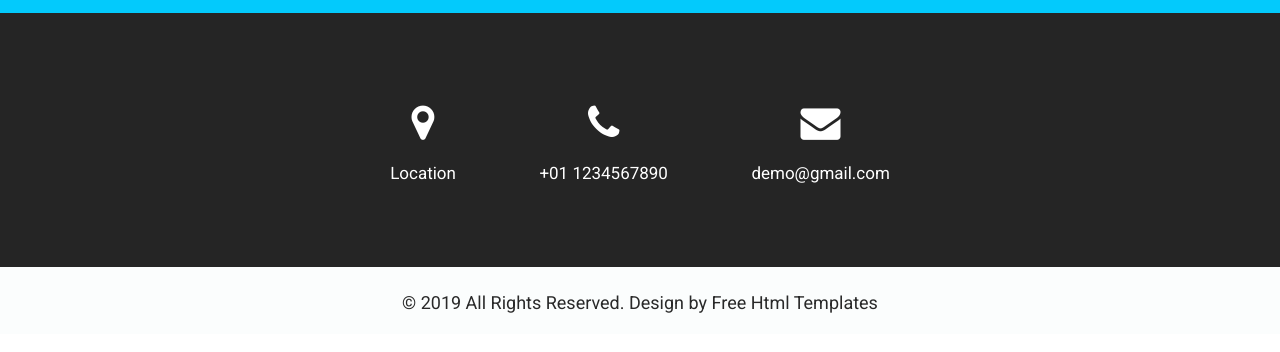
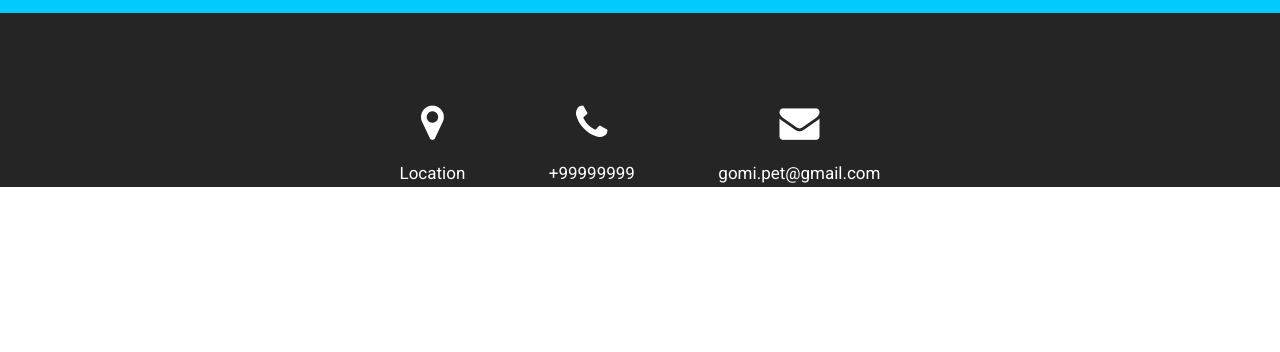
Before and after one commit to fernando2094/proyectoGomitas, a plain HTML site: page shop.html in a window 1280 px wide. Shown: the part 124-476 px from the top of the page. Drawn offline with nearby package versions, Linux system fonts and the light colour scheme; files whose address does not match are found by name.

Commit message:
Update shop.html
modificando el numero y correo

```diff
--- a/shop.html
+++ b/shop.html
@@ -135,20 +135,13 @@
                   <div class="col-md-8 offset-md-2">
                      <ul class="location_icon">
                         <li><a href="#"><i class="fa fa-map-marker" aria-hidden="true"></i></a><br> Location</li>
-                        <li><a href="#"><i class="fa fa-phone" aria-hidden="true"></i></a><br> +01 1234567890</li>
-                        <li><a href="#"><i class="fa fa-envelope" aria-hidden="true"></i></a><br> demo@gmail.com</li>
+                        <li><a href="#"><i class="fa fa-phone" aria-hidden="true"></i></a><br> +99999999</li>
+                        <li><a href="#"><i class="fa fa-envelope" aria-hidden="true"></i></a><br> gomi.pet@gmail.com</li>
                      </ul>
                   </div>
                </div>
             </div>
-            <div class="copyright">
-               <div class="container">
-                  <div class="row">
-                     <div class="col-md-12">
-                        <p>© 2019 All Rights Reserved. Design by<a href="https://html.design/"> Free Html Templates</a></p>
-                     </div>
-                  </div>
-               </div>
+
             </div>
          </div>
       </footer>
```
